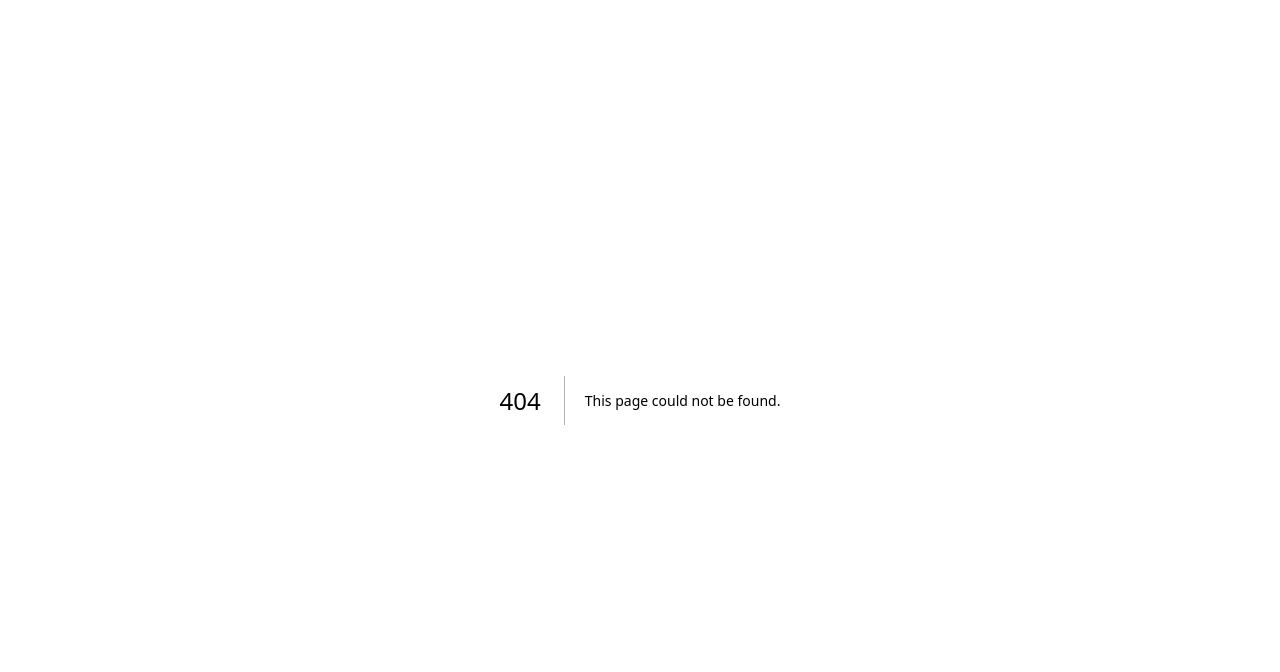
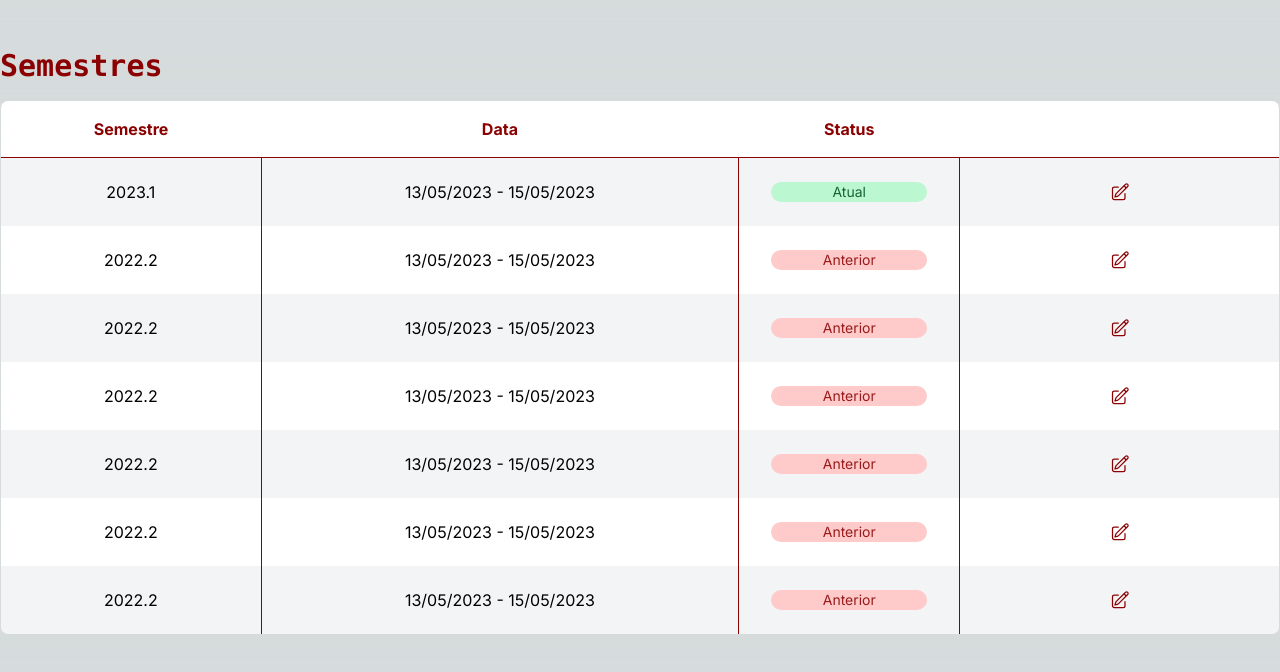
Before and after one commit to igor-cotrim/FDD-frontend-reviews, a Next.js app: page /pages/student in a window 1280 px wide. Before the commit this address had no page. Shown: the top 672 px of the page. Built offline with nearby package versions, Linux system fonts and the light colour scheme.

Commit message:
Discente: criacao da tela home
- [X] Atualizacao da documentacao
- [X] Criando tela de home semestre

```diff
--- a/next.config.js
+++ b/next.config.js
@@ -45,6 +45,18 @@ const nextConfig = {
       source: "/secretaria/semestres",
       destination: "/pages/secretary/semesters",
     },
+    {
+      source: "/discente",
+      destination: "/pages/student",
+    },
+    {
+      source: "/discente/:semestre",
+      destination: "/pages/student/[semester]",
+    },
+    {
+      source: "/discente/:semestre/:disciplina",
+      destination: "/pages/student/[semester]/[discipline]",
+    },
   ],
 };
 
--- /dev/null
+++ b/src/app/pages/student/data.tsx
@@ -0,0 +1,51 @@
+import { useRouter } from "next/navigation";
+import { PencilSquareIcon } from "@heroicons/react/24/outline";
+
+import { useStudentStore } from "@/store";
+import { semesters } from "@/mocks";
+
+export const StudentData = () => ({
+    data: semesters,
+    columns: [
+        {
+            Header: "Semestre",
+            accessor: "semester",
+        },
+        {
+            Header: "Data",
+            accessor: "date",
+        },
+        {
+            Header: "Status",
+            accessor: "current",
+            Cell: ({ value }: { value: boolean }) =>
+                value ? (
+                    <div className="flex items-center justify-center w-full text-sm text-green-800 bg-green-200 rounded-xl">
+                        Atual
+                    </div>
+                ) : (
+                    <div className="flex items-center justify-center w-full text-sm text-red-800 bg-red-200 rounded-xl">
+                        Anterior
+                    </div>
+                ),
+        },
+    ],
+});
+
+export const Actions = () => {
+    const router = useRouter();
+    const { setSemester } = useStudentStore();
+
+    const editAction = (row: any) => (
+        <PencilSquareIcon
+            className="p-2 rounded-lg cursor-pointer text-primary w-9 h-9"
+            title="Acessar"
+            onClick={() => {
+                router.push(`/discente/${row.original.semester}`);
+                setSemester(row.original);
+            }}
+        />
+    );
+
+    return [editAction];
+};
--- /dev/null
+++ b/src/app/pages/student/page.tsx
@@ -0,0 +1,27 @@
+"use client";
+
+import React from "react";
+
+import { Table } from "@/components";
+
+import * as D from "./data";
+import {StudentData} from "./data";
+
+const Student = () => {
+    return (
+        <div className="pt-12">
+            <div className="flex items-center justify-between mb-4">
+                <h1 className="font-mono text-3xl font-semibold text-primary">
+                    Semestres
+                </h1>
+            </div>
+            <Table
+                columns={D.StudentData().columns}
+                data={D.StudentData().data}
+                actions={D.Actions()}
+            />
+        </div>
+    );
+};
+
+export default Student;
--- a/src/models/index.ts
+++ b/src/models/index.ts
@@ -1,2 +1,3 @@
 export * from "./secretary.model";
 export * from "./teacher.model";
+export * from "./student.model";
--- a/src/store/index.ts
+++ b/src/store/index.ts
@@ -1,3 +1,4 @@
 export * from "./modalStore";
 export * from "./secretaryStore";
 export * from "./teacherStore";
+export * from "./studentStore";
--- /dev/null
+++ b/src/store/studentStore.ts
@@ -0,0 +1,17 @@
+import { create } from "zustand";
+
+import {studentSemesterModel, teacherSemesterModel} from "@/models";
+import { students } from "@/mocks";
+
+type IStudent = {
+    semester: teacherSemesterModel | null;
+    setSemester: (semester?: studentSemesterModel) => void;
+};
+
+export const useStudentStore = create<IStudent>((set, get) => ({
+    semester: null,
+    setSemester: (semester) =>
+        set(() => ({
+            semester: semester || null,
+        })),
+}));
```
Also changed, not shown: src/models/student.model.ts (added, +15 -0 lines).
